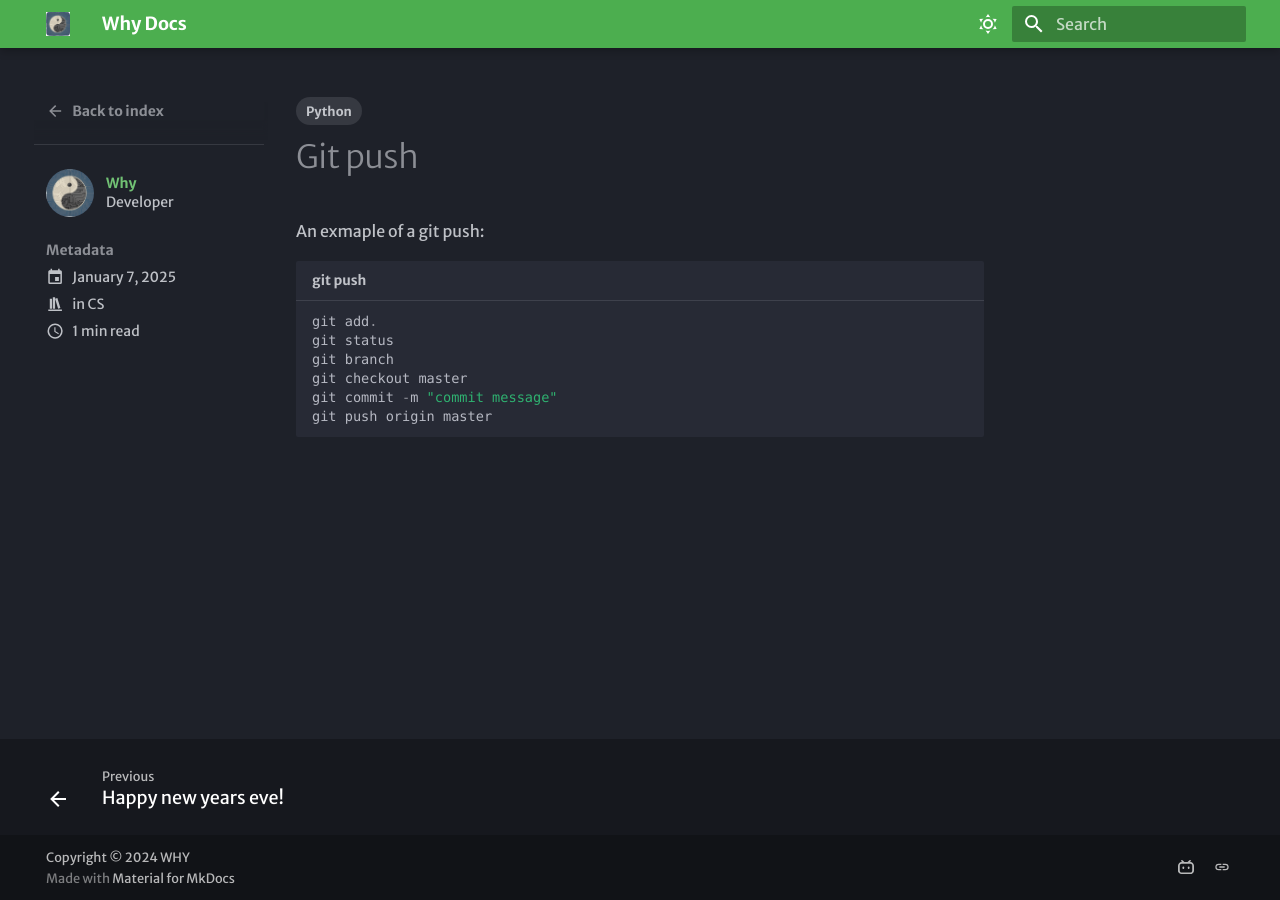
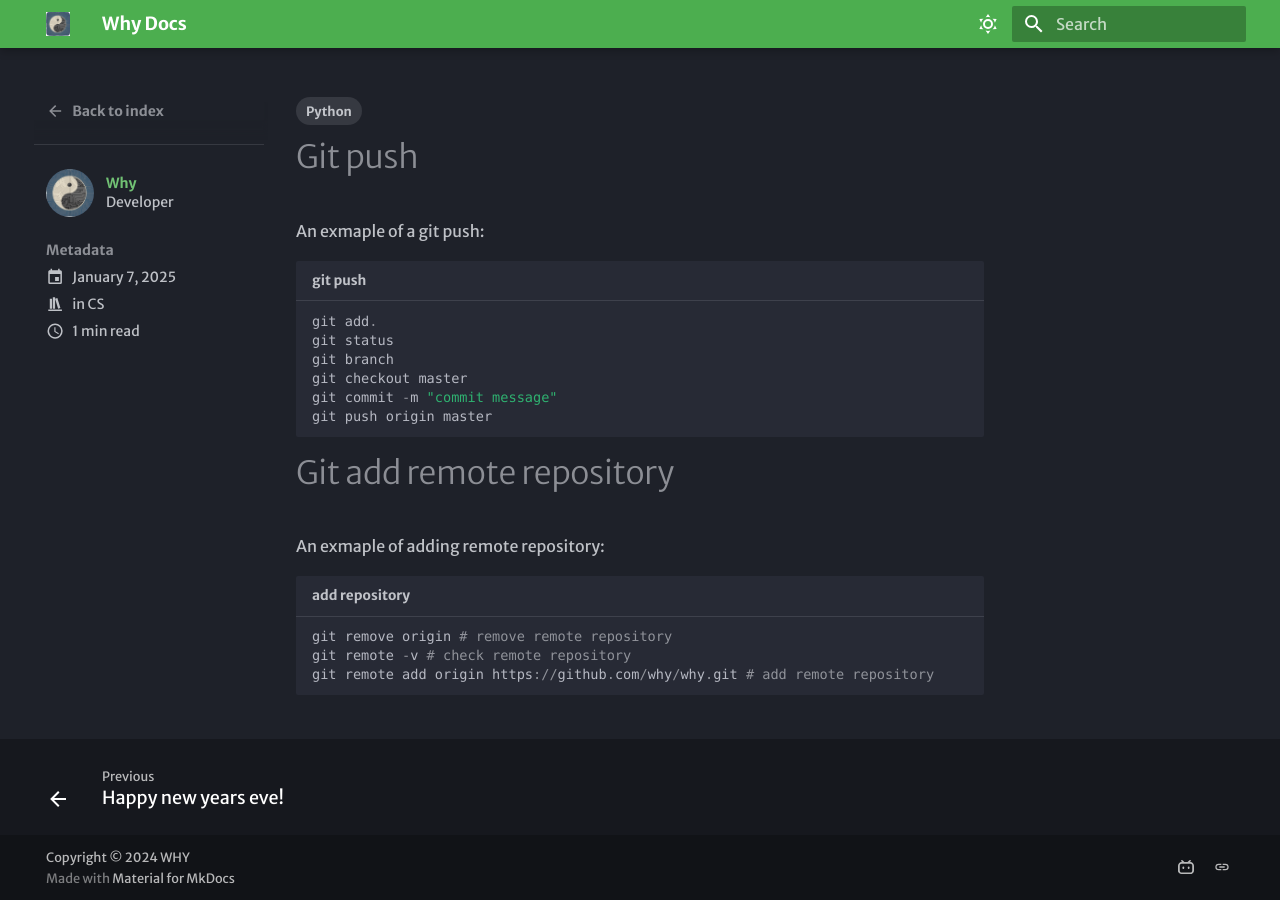
Before and after one commit to why250/mkdocs_why, an MkDocs documentation site: the page built from docs/blog/posts/gitpush.md, in a window 1280 px wide. Built offline with MkDocs 1.6.1 and Material for MkDocs 9.7.7, drawn with Linux system fonts in a browser that asks for light colours; some web fonts are replaced.

Commit message:
modify gitpush

````diff
--- a/docs/blog/posts/gitpush.md
+++ b/docs/blog/posts/gitpush.md
@@ -21,3 +21,10 @@ git checkout master
 git commit -m "commit message"
 git push origin master
 ```
+# Git add remote repository
+An exmaple of adding remote repository:
+```py title="add repository"
+git remove origin # remove remote repository
+git remote -v # check remote repository
+git remote add origin https://github.com/why/why.git # add remote repository
+```
````
